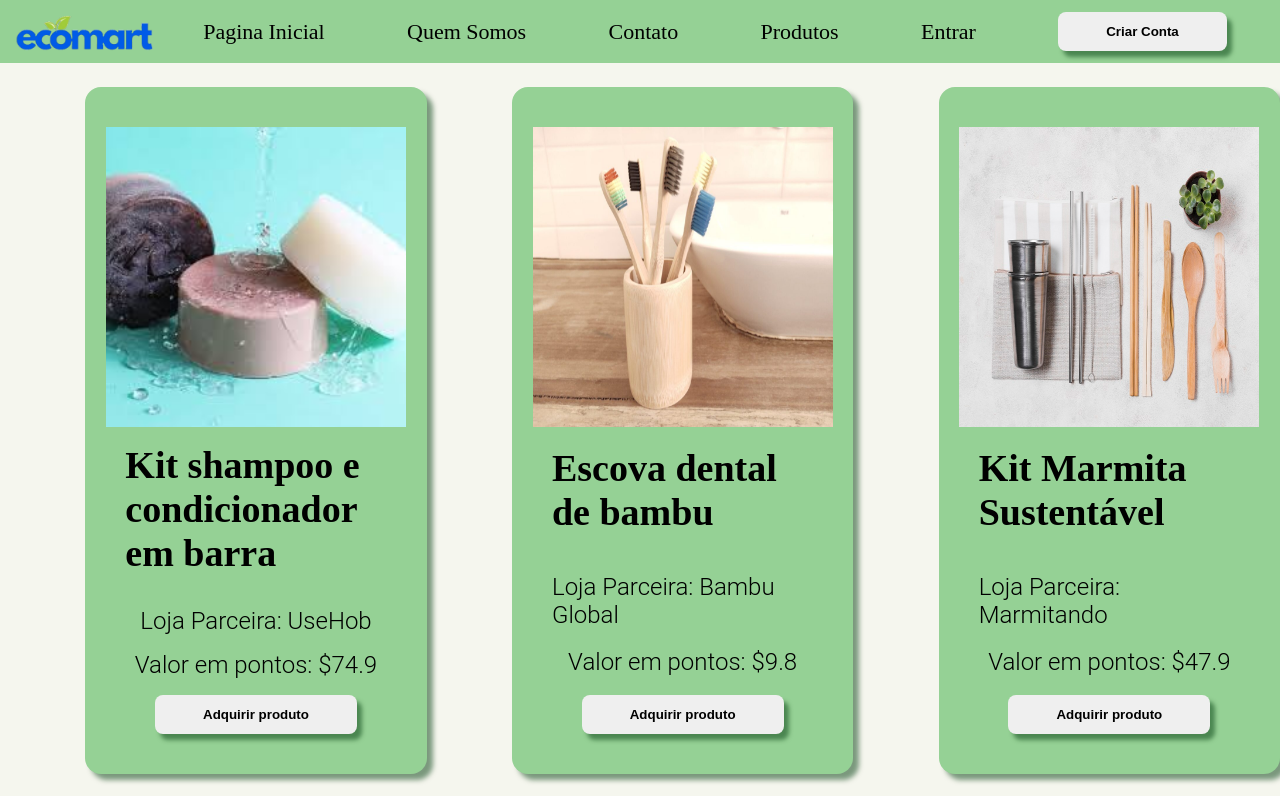
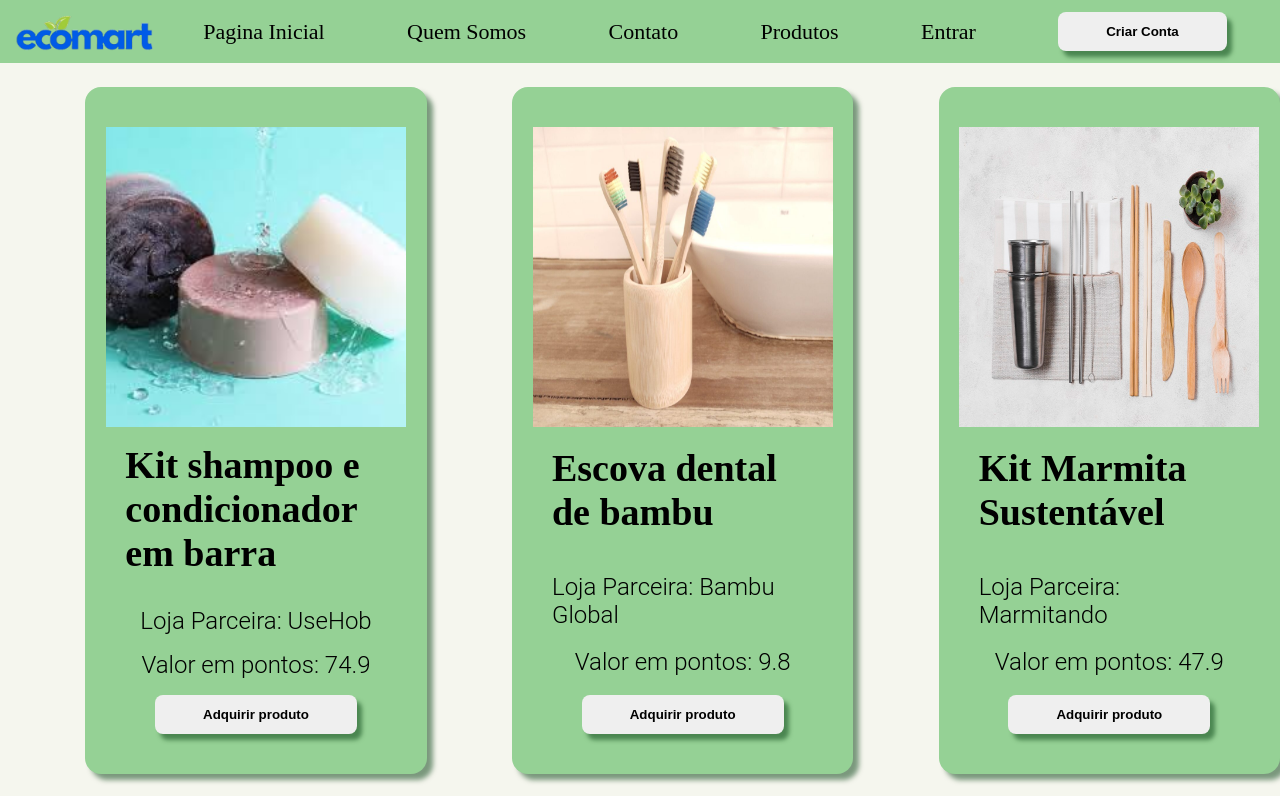
Before and after one commit to Wallace-Lentes/EcoMart, a React (Vite) app: page /Produtos in a window 1280 px wide. Shown: the top 796 px of the page. Built offline with nearby package versions, Linux system fonts and the light colour scheme.

Commit message:
fix: ajuste na valoração da moeda, informada na página de produtos

```diff
--- a/src/components/Card/Card.jsx
+++ b/src/components/Card/Card.jsx
@@ -17,7 +17,7 @@ const Card = ({id, titulo, img, valor, loja, descricao}) => {
       <h2>{titulo}</h2>
       <p>{descricao}</p>
       <p> {loja}</p>
-      <p>Valor em pontos: ${valor}</p>
+      <p>Valor em pontos: {valor}</p>
       <Button texto='Adquirir produto' variant='primary' onClick={handleClick} />
       {notificacaoAberta && <Notificacao taAberto={notificacaoAberta} fecharNotificacao={()=>setNotificacaoAberta(false)}/>}
     </StyledCard>
```
